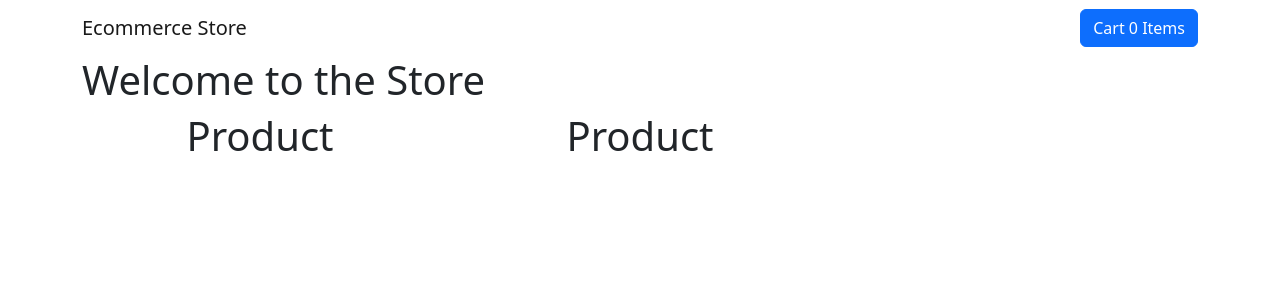
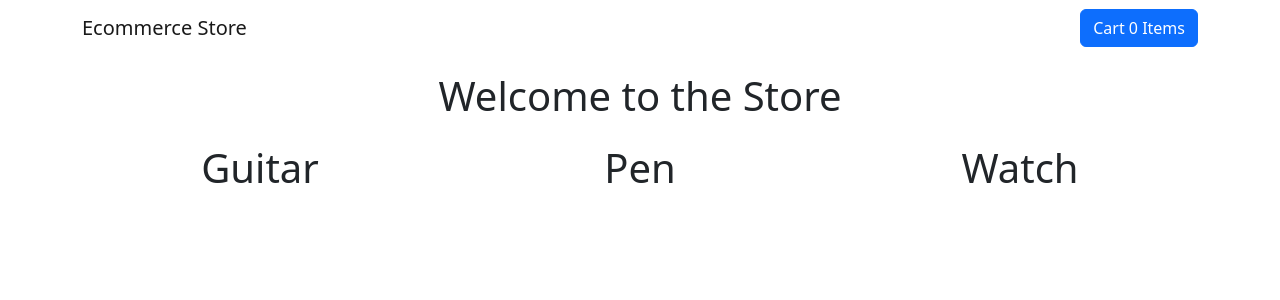
Before and after one commit to ak-yas/react-basket, a React (Create React App) app: page / in a window 1280 px wide. Shown: the top 300 px of the page. Built offline with nearby package versions, Linux system fonts and the light colour scheme.

Commit message:
added some dummy products

```diff
--- a/src/pages/store.js
+++ b/src/pages/store.js
@@ -1,17 +1,17 @@
 import React from 'react'
 import { Row, Col } from 'react-bootstrap'
+import { productsArray } from '../productsStore'
 
 function Store() {
   return (
     <>
-      <h1>Welcome to the Store</h1>
+      <h1 align="center" className='p-3'>Welcome to the Store</h1>
       <Row xs={1} md={3} className="g-4">
-        <Col align="center">
-          <h1>Product</h1>
-        </Col>
-        <Col align="center">
-          <h1>Product</h1>
-        </Col>
+        {productsArray.map((product, idx) => (
+          <Col align="center" key={idx}>
+            <h1>{product.title}</h1>
+          </Col>
+        ))}
       </Row>
     </>
   )
--- /dev/null
+++ b/src/productsStore.js
@@ -0,0 +1,30 @@
+const productsArray = [
+  {
+    id: '1',
+    title: 'Guitar',
+    price: 84.99,
+  },
+  {
+    id: '2',
+    title: 'Pen',
+    price: 9.99,
+  },
+  {
+    id: '3',
+    title: 'Watch',
+    price: 69.99,
+  },
+]
+
+function getProductData(id) {
+  let productData = productsArray.find((product) => product.id === id)
+
+  if (!productData) {
+    console.log('There is no product for ID: ' + id)
+    return null
+  }
+
+  return productData
+}
+
+export { productsArray, getProductData }
```
